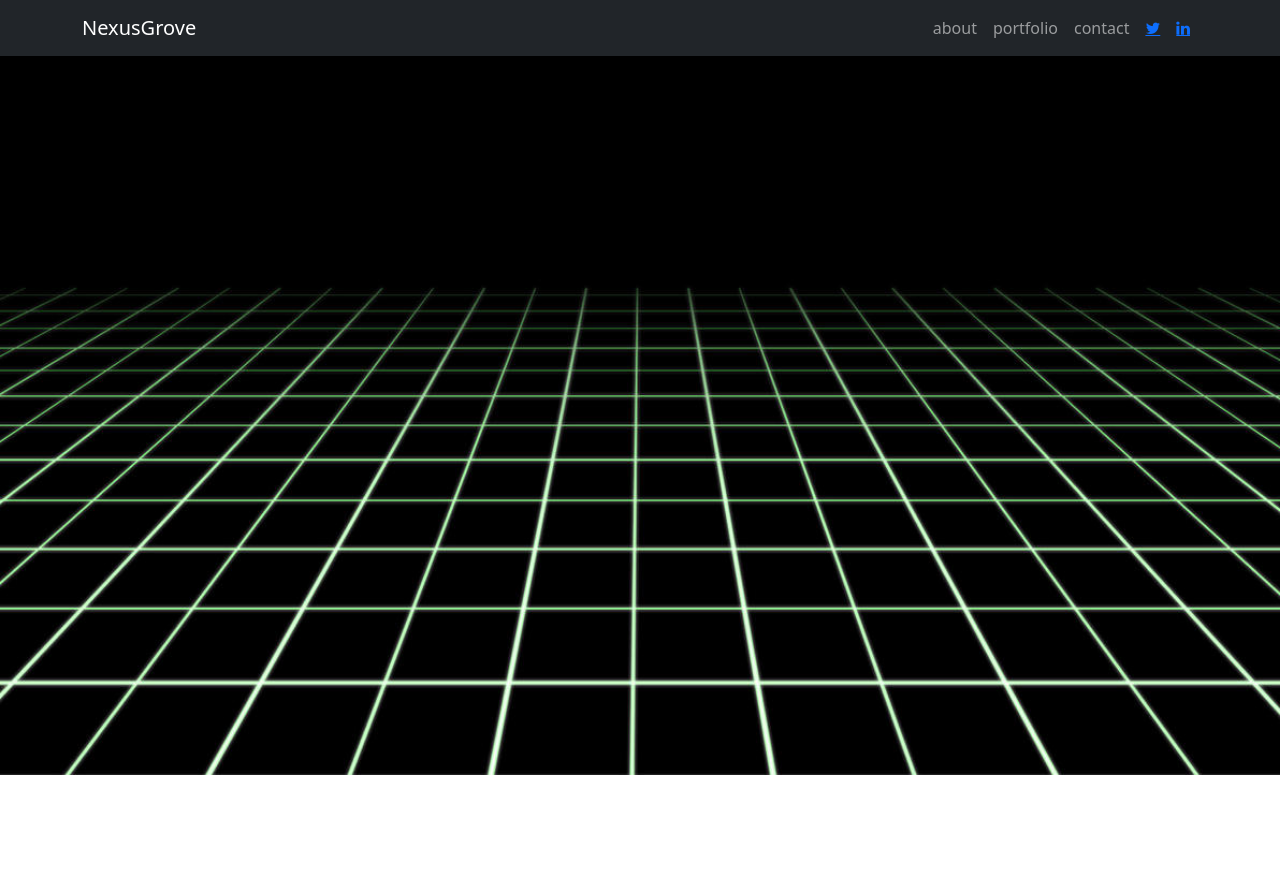
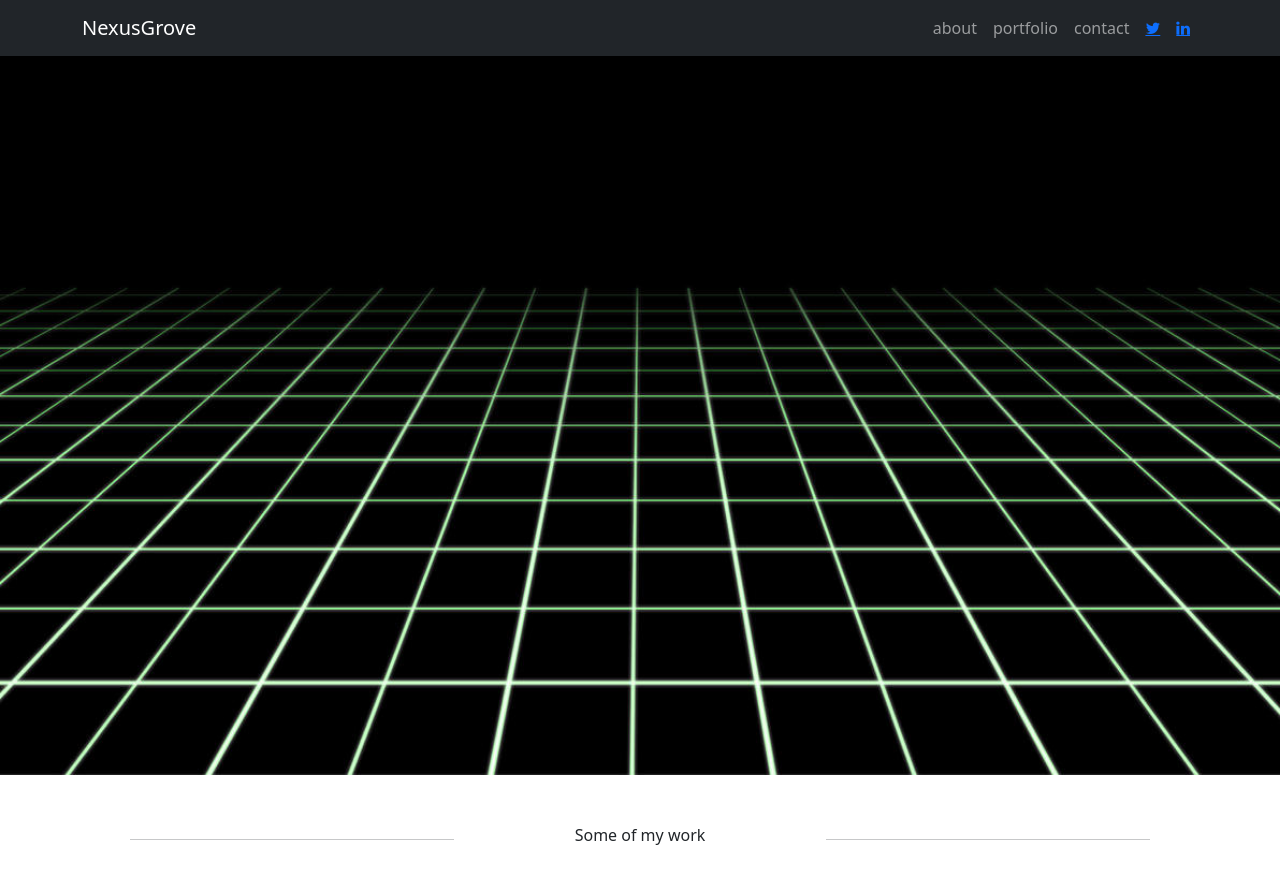
Before and after one commit to nuffQuantumSayd/my-portfolio, a React (Vite) app in the folder my-portfolio/: page / in a window 1280 px wide. Shown: the top 884 px of the page. Before the commit the page ends 800 px from the top, so only its background shows below. Built offline with nearby package versions, Linux system fonts and the light colour scheme.

Commit message:
Imported main content to App component.

```diff
--- a/my-portfolio/src/App.jsx
+++ b/my-portfolio/src/App.jsx
@@ -1,5 +1,6 @@
 import Header from "./components/header"
 import Backsplash from "./components/backsplash"
+import MainContent from "./components/mainContent"
 import 'bootstrap/dist/css/bootstrap.min.css'
 
 function App () {
@@ -7,6 +8,7 @@ function App () {
     <>
       <Header/>
       <Backsplash/>
+      <MainContent/>
     </>
   )
 }
```
